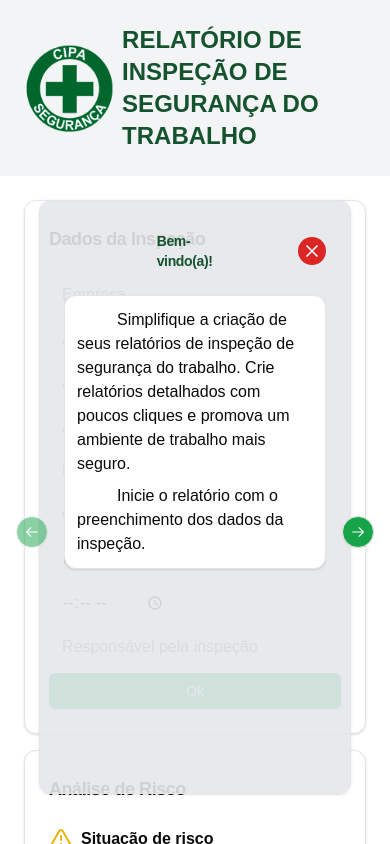
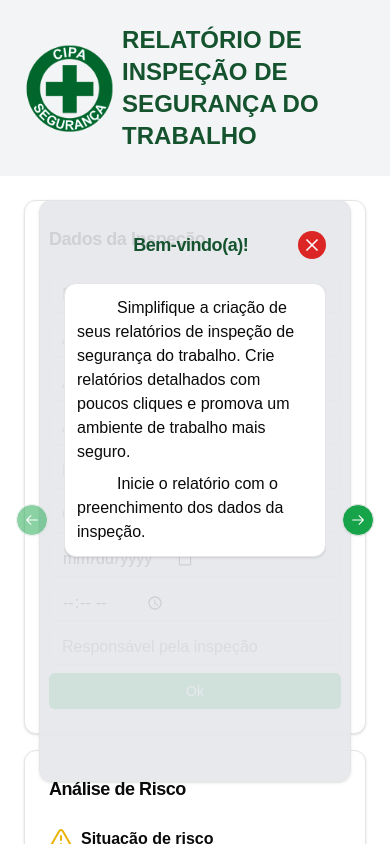
Before and after one commit to ricardoabicalhob/segurancanotrabalho, a Next.js app: page / in a window 390 px wide. Shown: the top 844 px of the page. Built offline with nearby package versions, Linux system fonts and the light colour scheme.

Commit message:
tamanho texto de boas vindas

```diff
--- a/src/components/Welcome/index.tsx
+++ b/src/components/Welcome/index.tsx
@@ -10,9 +10,9 @@ interface WelcomeProps {
 export default function Welcome({ onWelcome } :WelcomeProps) {
     return(
         <Card className="fixed flex flex-col self-start justify-self-center w-[80%] md:max-w-[80%] lg:max-w-[50%] h-auto z-50 bg-gray-200 bg-opacity-90 ">
-            <CardHeader className="grid grid-flow-col grid-cols-3 justify-center items-center gap-4 w-full">
-                <p />
-                <CardTitle className="justify-self-center text-sm md:text-2xl text-green-900">Bem-vindo(a)!</CardTitle>
+            <CardHeader className="flex flex-row justify-center items-center gap-4 w-full">
+                <p className="w-7" />
+                <CardTitle className="justify-self-center w-full text-lg text-center md:text-2xl text-green-900">Bem-vindo(a)!</CardTitle>
                 <div
                     className="rounded-full w-7 justify-self-end bg-red-600 hover:bg-red-400 p-1"
                     onClick={()=> onWelcome()}
```
